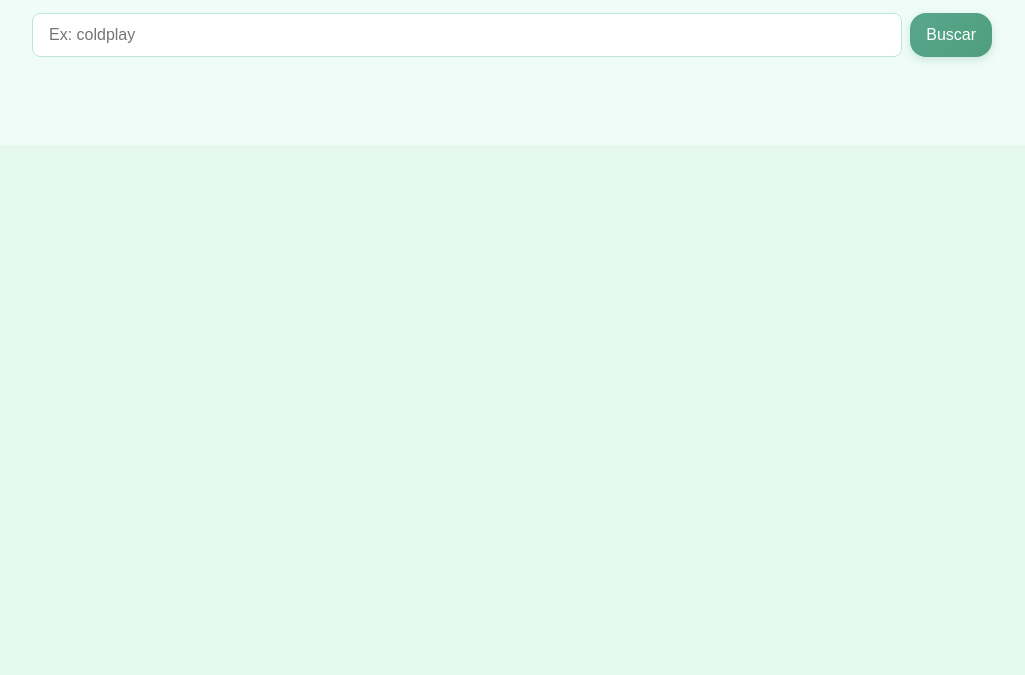
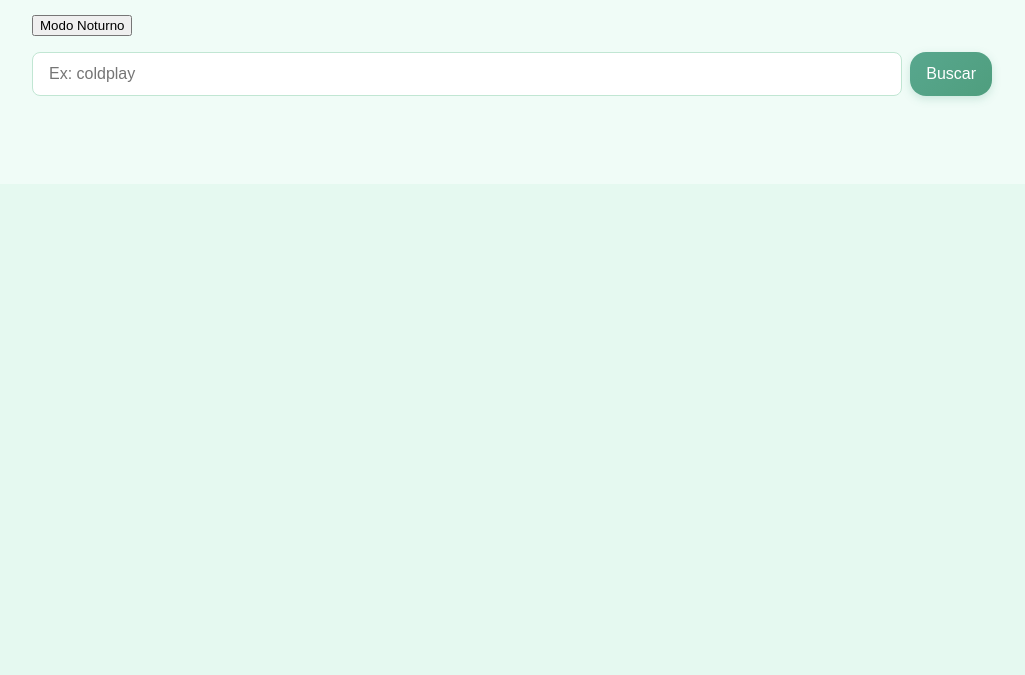
Before and after one commit to deniselmatos/busca-artista, a website built with Vite: page index.html in a window 1280 px wide. Shown: the part 125-800 px from the top of the page, without its empty margins (128-1153 px from the left). Built offline with nearby package versions, Linux system fonts and the light colour scheme; no server answers.

Commit message:
Update index.html

```diff
--- a/index.html
+++ b/index.html
@@ -12,6 +12,7 @@
         <p>
           Digite o nome de uma banda ou artista e busque informações na API TheAudioDB.
         </p>
+        <button id="toggle-night-mode">Modo Noturno</button>
       </header>
 
       <main>
```
